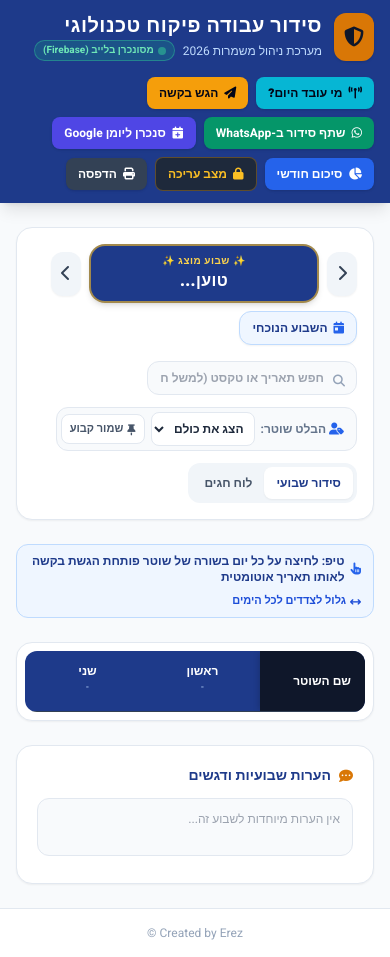
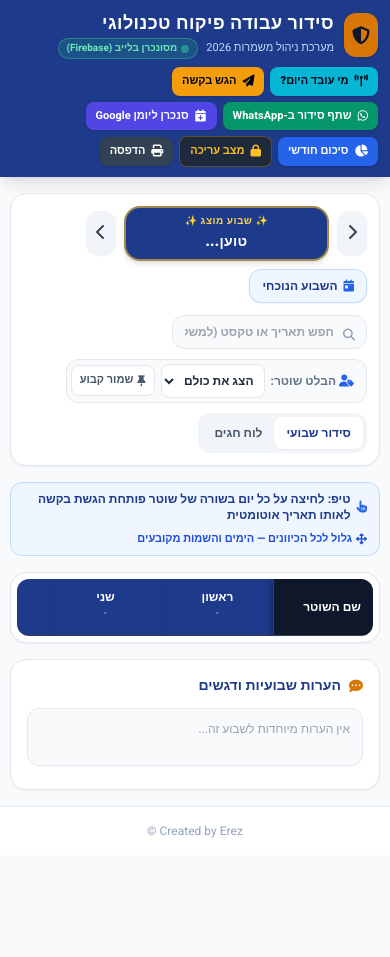
Before and after one commit to erezc1981/work-schedule, a plain HTML site: page index.html in a window 390 px wide. After the commit the page ends 855 px from the top, so only its background shows below. Drawn offline with nearby package versions, Linux system fonts and the light colour scheme; no server answers.

Commit message:
Update index.html

```diff
--- a/index.html
+++ b/index.html
@@ -2,7 +2,7 @@
 <html lang="he" dir="rtl">
 <head>
     <meta charset="UTF-8">
-    <meta name="viewport" content="width=device-width, initial-scale=1.0">
+    <meta name="viewport" content="width=device-width, initial-scale=1.0, viewport-fit=cover">
     <title>סידור עבודה פיקוח טכנולוגי</title>
 
     <!-- App & Mobile Home Screen Meta Tags & Custom Icon -->
@@ -47,9 +47,31 @@
     <script src="https://www.gstatic.com/firebasejs/9.23.0/firebase-database-compat.js"></script>
 
     <style>
-        body { font-family: 'Heebo', sans-serif; background-color: #f8fafc; }
+        body {
+            font-family: 'Heebo', sans-serif;
+            background-color: #f8fafc;
+            padding-bottom: env(safe-area-inset-bottom);
+        }
+        header {
+            padding-top: env(safe-area-inset-top);
+        }
         .dimmed-row { opacity: 0.25; filter: grayscale(80%); }
         .focused-row { box-shadow: 0 4px 12px rgba(0,0,0,0.15); z-index: 10; position: relative; }
+
+        /* מיכל גלילה דו-כיווני מותאם לאייפון ולאנדרואיד */
+        .schedule-viewport {
+            overflow: auto;
+            -webkit-overflow-scrolling: touch;
+            overscroll-behavior: contain;
+            max-width: 100%;
+            max-height: 68vh;
+            position: relative;
+        }
+        @media (min-width: 768px) {
+            .schedule-viewport {
+                max-height: 75vh;
+            }
+        }
 
         .table-scroll-container {
             overflow-x: auto;
@@ -57,10 +79,31 @@
             max-width: 100%;
             position: relative;
         }
+
         #schedule-table {
             border-collapse: separate;
             border-spacing: 0;
         }
+
+        /* קיבוע שורת הימים העליונה (גלילה אנכית) */
+        #schedule-table thead th.sticky-day-header {
+            position: -webkit-sticky;
+            position: sticky;
+            top: 0;
+            z-index: 30;
+            background-color: #1e3a8a;
+            transform: translate3d(0, 0, 0);
+            -webkit-transform: translate3d(0, 0, 0);
+            box-shadow: 0 2px 5px -1px rgba(0, 0, 0, 0.25);
+        }
+        #schedule-table thead th.sticky-day-header.weekend-col {
+            background-color: #172554;
+        }
+        #schedule-table thead th.sticky-day-header.today-th {
+            background-color: #78350f;
+        }
+
+        /* קיבוע עמודת שם השוטר מימין (גלילה אופקית) */
         .sticky-col {
             position: -webkit-sticky;
             position: sticky;
@@ -70,11 +113,22 @@
             -webkit-transform: translate3d(0, 0, 0);
             box-shadow: -3px 0 6px -2px rgba(0, 0, 0, 0.18);
         }
-        th.sticky-col {
-            z-index: 30;
-        }
+
+        /* קיבוע כפול לתא הפינה "שם השוטר" (למעלה + ימין) */
+        #schedule-table thead th.sticky-corner {
+            position: -webkit-sticky;
+            position: sticky;
+            top: 0;
+            right: 0;
+            z-index: 40;
+            background-color: #0f172a;
+            transform: translate3d(0, 0, 0);
+            -webkit-transform: translate3d(0, 0, 0);
+            box-shadow: -3px 2px 6px -1px rgba(0, 0, 0, 0.3);
+        }
+
         .today-col-cell {
-            background-color: rgba(254, 243, 199, 0.45);
+            background-color: rgba(254, 243, 199, 0.55);
             border-right: 2px solid #f59e0b !important;
             border-left: 2px solid #f59e0b !important;
         }
@@ -82,7 +136,12 @@
         @media print {
             .no-print { display: none !important; }
             .print-full { width: 100% !important; max-width: none !important; margin: 0 !important; }
-            .sticky-col { position: static !important; box-shadow: none !important; transform: none !important; }
+            .schedule-viewport { max-height: none !important; overflow: visible !important; }
+            .sticky-col, .sticky-day-header, .sticky-corner {
+                position: static !important;
+                box-shadow: none !important;
+                transform: none !important;
+            }
         }
     </style>
 </head>
@@ -106,16 +165,16 @@
 
     <div>
         <!-- Header -->
-        <header class="bg-police-navy text-white shadow-lg no-print sticky top-0 z-50">
-            <div class="max-w-7xl mx-auto px-4 py-3 flex flex-wrap justify-between items-center gap-4">
-                <div class="flex items-center gap-3">
-                    <div class="bg-police-gold text-slate-900 font-bold p-2.5 rounded-xl shadow">
-                        <i class="fa-solid fa-shield-halved text-xl"></i>
+        <header class="bg-police-navy text-white shadow-lg no-print">
+            <div class="max-w-7xl mx-auto px-3 sm:px-4 py-2.5 sm:py-3 flex flex-wrap justify-between items-center gap-2 sm:gap-4">
+                <div class="flex items-center gap-2.5 sm:gap-3">
+                    <div class="bg-police-gold text-slate-900 font-bold p-2 sm:p-2.5 rounded-xl shadow">
+                        <i class="fa-solid fa-shield-halved text-lg sm:text-xl"></i>
                     </div>
                     <div>
-                        <h1 class="text-xl font-black tracking-wide">סידור עבודה פיקוח טכנולוגי</h1>
+                        <h1 class="text-lg sm:text-xl font-black tracking-wide">סידור עבודה פיקוח טכנולוגי</h1>
                         <div class="flex items-center gap-2">
-                            <p id="system-year-subtitle" class="text-xs text-blue-200">מערכת ניהול משמרות 2026</p>
+                            <p id="system-year-subtitle" class="text-[11px] sm:text-xs text-blue-200">מערכת ניהול משמרות 2026</p>
                             <span id="sync-status" class="bg-emerald-500/20 text-emerald-300 border border-emerald-400/40 text-[10px] px-2 py-0.5 rounded-full font-bold flex items-center gap-1">
                                 <span class="w-2 h-2 rounded-full bg-emerald-400 animate-pulse"></span>
                                 מסונכרן בלייב (Firebase)
@@ -125,32 +184,32 @@
                 </div>
 
                 <!-- Actions & Mode Switch -->
-                <div class="flex items-center gap-2 flex-wrap">
-                    <button onclick="openTodayCommandModal()" class="bg-cyan-500 hover:bg-cyan-400 text-slate-950 text-xs font-extrabold py-2 px-3 rounded-lg shadow transition flex items-center gap-1.5">
+                <div class="flex items-center gap-1.5 sm:gap-2 flex-wrap">
+                    <button onclick="openTodayCommandModal()" class="bg-cyan-500 hover:bg-cyan-400 text-slate-950 text-[11px] sm:text-xs font-extrabold py-1.5 sm:py-2 px-2.5 sm:px-3 rounded-lg shadow transition flex items-center gap-1.5">
                         <i class="fa-solid fa-tower-broadcast text-xs"></i>
                         <span>מי עובד היום?</span>
                     </button>
-                    <button onclick="openRequestModal()" class="bg-amber-500 hover:bg-amber-400 text-slate-950 text-xs font-bold py-2 px-3 rounded-lg shadow transition flex items-center gap-1.5">
+                    <button onclick="openRequestModal()" class="bg-amber-500 hover:bg-amber-400 text-slate-950 text-[11px] sm:text-xs font-bold py-1.5 sm:py-2 px-2.5 sm:px-3 rounded-lg shadow transition flex items-center gap-1.5">
                         <i class="fa-solid fa-paper-plane text-xs"></i>
                         <span>הגש בקשה</span>
                     </button>
-                    <button onclick="shareScheduleToWhatsAppText()" class="bg-emerald-600 hover:bg-emerald-500 text-white text-xs font-bold py-2 px-3 rounded-lg shadow transition flex items-center gap-1.5">
+                    <button onclick="shareScheduleToWhatsAppText()" class="bg-emerald-600 hover:bg-emerald-500 text-white text-[11px] sm:text-xs font-bold py-1.5 sm:py-2 px-2.5 sm:px-3 rounded-lg shadow transition flex items-center gap-1.5">
                         <i class="fa-brands fa-whatsapp text-xs"></i>
                         <span>שתף סידור ב-WhatsApp</span>
                     </button>
-                    <button onclick="exportShiftsToCalendar()" class="bg-indigo-600 hover:bg-indigo-500 text-white text-xs font-bold py-2 px-3 rounded-lg shadow transition flex items-center gap-1.5">
+                    <button onclick="exportShiftsToCalendar()" class="bg-indigo-600 hover:bg-indigo-500 text-white text-[11px] sm:text-xs font-bold py-1.5 sm:py-2 px-2.5 sm:px-3 rounded-lg shadow transition flex items-center gap-1.5">
                         <i class="fa-solid fa-calendar-plus text-xs"></i>
                         <span>סנכרן ליומן Google</span>
                     </button>
-                    <button onclick="openStatsModal()" class="bg-blue-600 hover:bg-blue-500 text-white text-xs font-bold py-2 px-3 rounded-lg shadow transition flex items-center gap-1.5">
+                    <button onclick="openStatsModal()" class="bg-blue-600 hover:bg-blue-500 text-white text-[11px] sm:text-xs font-bold py-1.5 sm:py-2 px-2.5 sm:px-3 rounded-lg shadow transition flex items-center gap-1.5">
                         <i class="fa-solid fa-chart-pie text-xs"></i>
                         <span>סיכום חודשי</span>
                     </button>
-                    <button onclick="toggleAdminMode()" id="admin-toggle-btn" class="bg-slate-800 hover:bg-slate-700 text-amber-400 text-xs font-bold py-2 px-3 rounded-lg border border-amber-500/30 transition flex items-center gap-1.5">
+                    <button onclick="toggleAdminMode()" id="admin-toggle-btn" class="bg-slate-800 hover:bg-slate-700 text-amber-400 text-[11px] sm:text-xs font-bold py-1.5 sm:py-2 px-2.5 sm:px-3 rounded-lg border border-amber-500/30 transition flex items-center gap-1.5">
                         <i class="fa-solid fa-lock text-xs" id="admin-icon"></i>
                         <span id="admin-btn-text">מצב עריכה</span>
                     </button>
-                    <button onclick="window.print()" class="bg-slate-700 hover:bg-slate-600 text-white text-xs font-bold py-2 px-3 rounded-lg shadow transition flex items-center gap-1.5">
+                    <button onclick="window.print()" class="bg-slate-700 hover:bg-slate-600 text-white text-[11px] sm:text-xs font-bold py-1.5 sm:py-2 px-2.5 sm:px-3 rounded-lg shadow transition flex items-center gap-1.5">
                         <i class="fa-solid fa-print text-xs"></i>
                         <span>הדפסה</span>
                     </button>
@@ -159,17 +218,17 @@
         </header>
 
         <!-- Main Content -->
-        <main class="max-w-7xl mx-auto px-4 py-6 flex-grow w-full print-full">
-
-            <div class="bg-white rounded-2xl shadow-sm border border-slate-200 p-4 mb-6 no-print space-y-4">
-                <div class="flex flex-wrap justify-between items-center gap-4">
+        <main class="max-w-7xl mx-auto px-2.5 sm:px-4 py-4 sm:py-6 flex-grow w-full print-full">
+
+            <div class="bg-white rounded-2xl shadow-sm border border-slate-200 p-3 sm:p-4 mb-4 sm:mb-6 no-print space-y-3 sm:space-y-4">
+                <div class="flex flex-wrap justify-between items-center gap-3">
                     <div class="flex items-center gap-2 flex-wrap">
                         <button onclick="changeWeek(-1)" class="p-2.5 bg-slate-100 hover:bg-slate-200 text-slate-700 rounded-xl transition shadow-sm" title="שבוע קודם">
                             <i class="fa-solid fa-chevron-right"></i>
                         </button>
-                        <div class="text-center min-w-[230px] bg-gradient-to-r from-police-navy to-blue-900 text-white px-4 py-2 rounded-2xl shadow-md border-2 border-amber-400/60">
+                        <div class="text-center min-w-[205px] sm:min-w-[230px] bg-gradient-to-r from-police-navy to-blue-900 text-white px-3 sm:px-4 py-1.5 sm:py-2 rounded-2xl shadow-md border-2 border-amber-400/60">
                             <span class="text-[10px] font-bold text-amber-300 block tracking-wider uppercase">✨ שבוע מוצג ✨</span>
-                            <span id="week-range-display" class="font-black text-white text-base tracking-wide">טוען...</span>
+                            <span id="week-range-display" class="font-black text-white text-sm sm:text-base tracking-wide">טוען...</span>
                         </div>
                         <button onclick="changeWeek(1)" class="p-2.5 bg-slate-100 hover:bg-slate-200 text-slate-700 rounded-xl transition shadow-sm" title="שבוע הבא">
                             <i class="fa-solid fa-chevron-left"></i>
@@ -180,8 +239,8 @@
                         </button>
                     </div>
 
-                    <div class="flex items-center gap-3 flex-wrap">
-                        <div class="relative min-w-[210px]">
+                    <div class="flex items-center gap-2.5 flex-wrap">
+                        <div class="relative min-w-[195px] sm:min-w-[210px]">
                             <i class="fa-solid fa-magnifying-glass absolute right-3 top-3 text-slate-400 text-xs"></i>
                             <input type="text" id="search-input" onkeyup="handleSearch()" placeholder="חפש תאריך או טקסט (למשל חופשה)..."
                                 class="w-full pr-8 pl-3 py-2 bg-slate-50 border border-slate-200 rounded-xl text-xs font-bold focus:outline-none focus:border-blue-500 transition">
@@ -207,55 +266,55 @@
             </div>
 
             <!-- Schedule View -->
-            <div id="view-schedule" class="space-y-6">
+            <div id="view-schedule" class="space-y-4 sm:space-y-6">
                 <div class="flex flex-wrap items-center justify-between gap-2 bg-blue-50 border border-blue-200 text-blue-900 px-3 py-2 rounded-xl text-xs font-bold no-print">
                     <span class="flex items-center gap-1.5">
                         <i class="fa-solid fa-hand-pointer text-blue-600"></i>
                         <span>טיפ: לחיצה על כל יום בשורה של שוטר פותחת הגשת בקשה לאותו תאריך אוטומטית</span>
                     </span>
                     <span class="md:hidden text-[11px] text-blue-700 flex items-center gap-1">
-                        <i class="fa-solid fa-arrows-left-right"></i>
-                        <span>גלול לצדדים לכל הימים</span>
+                        <i class="fa-solid fa-arrows-up-down-left-right"></i>
+                        <span>גלול לכל הכיוונים — הימים והשמות מקובעים</span>
                     </span>
                 </div>
 
-                <div id="schedule-capture-area" class="bg-white rounded-2xl shadow-sm border border-slate-200 p-2">
-                    <div class="table-scroll-container rounded-xl">
+                <div id="schedule-capture-area" class="bg-white rounded-2xl shadow-sm border border-slate-200 p-1.5 sm:p-2">
+                    <div class="schedule-viewport rounded-xl">
                         <table class="w-full text-sm text-right" id="schedule-table">
                             <thead>
-                                <tr class="bg-police-navy text-white text-center text-xs">
-                                    <th class="p-3.5 font-bold border-b border-slate-700 text-right min-w-[105px] w-28 bg-slate-900 sticky-col">שם השוטר</th>
-                                    <th id="th-day-0" class="p-3 border-b border-slate-700 min-w-[115px]">
+                                <tr class="text-white text-center text-xs">
+                                    <th class="p-3 font-bold border-b border-l border-slate-700 text-right min-w-[100px] w-28 sticky-corner">שם השוטר</th>
+                                    <th id="th-day-0" class="p-2.5 sm:p-3 border-b border-l border-slate-700 min-w-[112px] sticky-day-header">
                                         <div id="day-title-0">ראשון</div>
                                         <div id="date-0" class="text-[10px] text-blue-200 font-normal">-</div>
                                         <div id="holiday-badge-0" class="mt-1"></div>
                                     </th>
-                                    <th id="th-day-1" class="p-3 border-b border-slate-700 min-w-[115px]">
+                                    <th id="th-day-1" class="p-2.5 sm:p-3 border-b border-l border-slate-700 min-w-[112px] sticky-day-header">
                                         <div id="day-title-1">שני</div>
                                         <div id="date-1" class="text-[10px] text-blue-200 font-normal">-</div>
                                         <div id="holiday-badge-1" class="mt-1"></div>
                                     </th>
-                                    <th id="th-day-2" class="p-3 border-b border-slate-700 min-w-[115px]">
+                                    <th id="th-day-2" class="p-2.5 sm:p-3 border-b border-l border-slate-700 min-w-[112px] sticky-day-header">
                                         <div id="day-title-2">שלישי</div>
                                         <div id="date-2" class="text-[10px] text-blue-200 font-normal">-</div>
                                         <div id="holiday-badge-2" class="mt-1"></div>
                                     </th>
-                                    <th id="th-day-3" class="p-3 border-b border-slate-700 min-w-[115px]">
+                                    <th id="th-day-3" class="p-2.5 sm:p-3 border-b border-l border-slate-700 min-w-[112px] sticky-day-header">
                                         <div id="day-title-3">רביעי</div>
                                         <div id="date-3" class="text-[10px] text-blue-200 font-normal">-</div>
                                         <div id="holiday-badge-3" class="mt-1"></div>
                                     </th>
-                                    <th id="th-day-4" class="p-3 border-b border-slate-700 min-w-[115px]">
+                                    <th id="th-day-4" class="p-2.5 sm:p-3 border-b border-l border-slate-700 min-w-[112px] sticky-day-header">
                                         <div id="day-title-4">חמישי</div>
                                         <div id="date-4" class="text-[10px] text-blue-200 font-normal">-</div>
                                         <div id="holiday-badge-4" class="mt-1"></div>
                                     </th>
-                                    <th id="th-day-5" class="p-3 border-b border-slate-700 bg-blue-900/60 min-w-[115px]">
+                                    <th id="th-day-5" class="p-2.5 sm:p-3 border-b border-l border-slate-700 min-w-[112px] sticky-day-header weekend-col">
                                         <div id="day-title-5">שישי</div>
                                         <div id="date-5" class="text-[10px] text-amber-300 font-normal">-</div>
                                         <div id="holiday-badge-5" class="mt-1"></div>
                                     </th>
-                                    <th id="th-day-6" class="p-3 border-b border-slate-700 bg-blue-900/60 min-w-[115px]">
+                                    <th id="th-day-6" class="p-2.5 sm:p-3 border-b border-slate-700 min-w-[112px] sticky-day-header weekend-col">
                                         <div id="day-title-6">שבת</div>
                                         <div id="date-6" class="text-[10px] text-amber-300 font-normal">-</div>
                                         <div id="holiday-badge-6" class="mt-1"></div>
@@ -269,7 +328,7 @@
                     </div>
                 </div>
 
-                <div class="bg-white p-5 rounded-2xl border border-slate-200 shadow-sm">
+                <div class="bg-white p-4 sm:p-5 rounded-2xl border border-slate-200 shadow-sm">
                     <h3 class="font-bold text-sm text-police-navy mb-3 flex items-center gap-2">
                         <i class="fa-solid fa-comment-dots text-police-gold"></i>
                         <span>הערות שבועיות ודגשים</span>
@@ -280,9 +339,9 @@
 
             <!-- Holidays View -->
             <div id="view-holidays" class="hidden space-y-6">
-                <div class="bg-white rounded-2xl shadow-sm border border-slate-200 p-6">
+                <div class="bg-white rounded-2xl shadow-sm border border-slate-200 p-4 sm:p-6">
                     <div class="flex justify-between items-center mb-4 flex-wrap gap-2">
-                        <h2 class="text-lg font-bold text-police-navy flex items-center gap-2">
+                        <h2 class="text-base sm:text-lg font-bold text-police-navy flex items-center gap-2">
                             <i class="fa-solid fa-star text-amber-500"></i>
                             <span>שיבוץ חגים וערבי חג (מוצג אוטומטית גם בטבלה השבועית)</span>
                         </h2>
@@ -713,9 +772,9 @@
                     }
                     if (thElem) {
                         if (isToday) {
-                            thElem.classList.add('ring-2', 'ring-amber-400', 'bg-amber-900/50');
+                            thElem.classList.add('today-th', 'ring-2', 'ring-amber-400');
                         } else {
-                            thElem.classList.remove('ring-2', 'ring-amber-400', 'bg-amber-900/50');
+                            thElem.classList.remove('today-th', 'ring-2', 'ring-amber-400');
                         }
                     }
                     if (dElem) dElem.textContent = dateVal;
@@ -756,7 +815,7 @@
 
                 tr.className = `${colorConfig.row} ${focusClass} transition`;
 
-                let rowHTML = `<td class="p-3 font-extrabold border-b border-l border-slate-300 ${colorConfig.nameBg} text-right sticky-col min-w-[105px] w-28">${officer}</td>`;
+                let rowHTML = `<td class="p-3 font-extrabold border-b border-l border-slate-300 ${colorConfig.nameBg} text-right sticky-col min-w-[100px] w-28">${officer}</td>`;
 
                 const officerShifts = (currentData.shifts && currentData.shifts[officer]) ? currentData.shifts[officer] : ['', '', '', '', '', '', ''];
 
@@ -767,7 +826,7 @@
 
                     if (isAdmin) {
                         rowHTML += `
-                            <td class="p-1 text-center border-b border-l border-slate-300/60 min-w-[115px] ${todayCellClass}">
+                            <td class="p-1 text-center border-b border-l border-slate-300/60 min-w-[112px] ${todayCellClass}">
                                 <div class="flex items-center gap-1">
                                     <input type="text" list="shift-options" value="${shiftVal}"
                                         id="input-${officer}-${day}"
@@ -790,7 +849,7 @@
                         rowHTML += `
                             <td onclick="openRequestForCell('${officer}', '${cellDate}', ${day})"
                                 title="לחץ להגשת בקשה עבור ${officer} בתאריך ${cellDate}"
-                                class="p-2.5 text-center border-b border-l border-slate-300/60 min-w-[115px] cursor-pointer hover:bg-amber-200/40 transition ${todayCellClass}">
+                                class="p-2.5 text-center border-b border-l border-slate-300/60 min-w-[112px] cursor-pointer hover:bg-amber-200/40 transition ${todayCellClass}">
                                 ${shiftBadgeClass}
                             </td>`;
                     }
```
